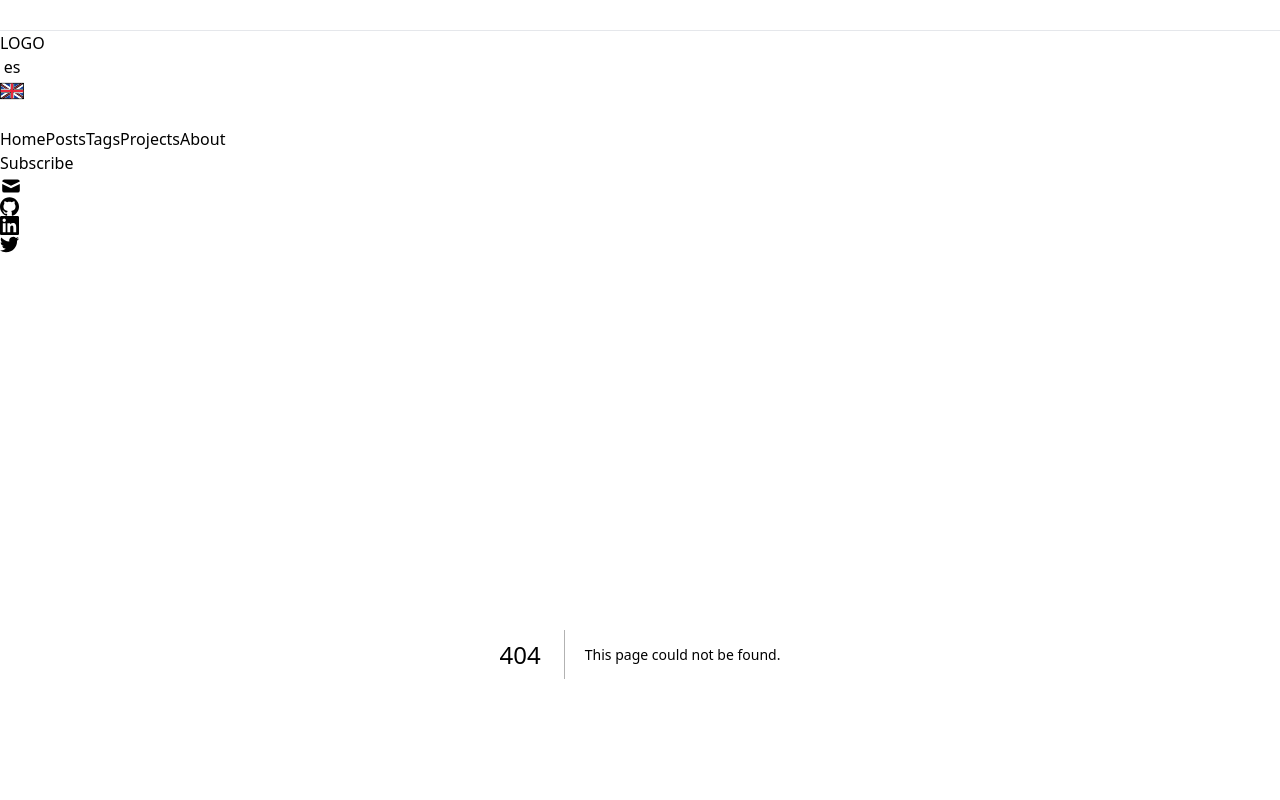
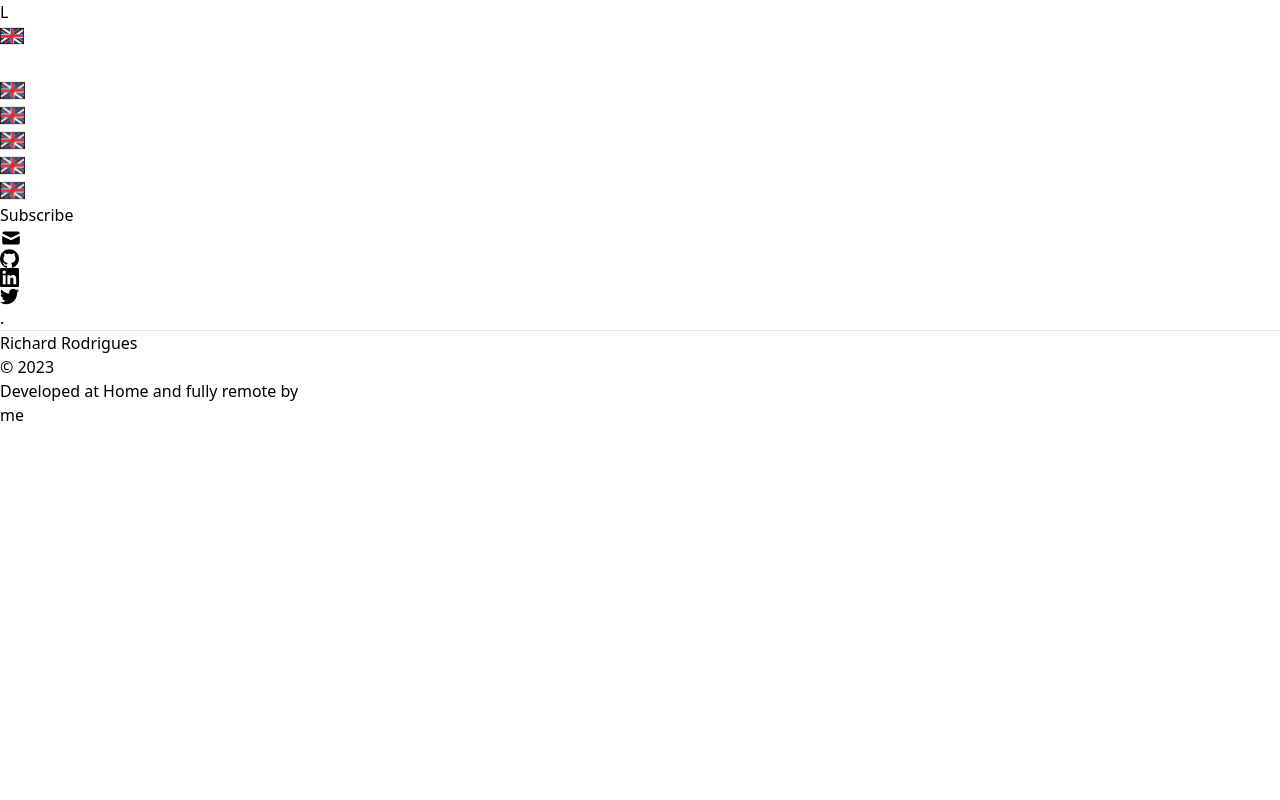
Before and after one commit to rich1n/rich1n.github.io, a Next.js app: page /about in a window 1280 px wide. Before the commit this address had no page. Shown: the top 800 px of the page. Built offline with nearby package versions, Linux system fonts and the light colour scheme.

Commit message:
test about page

```diff
--- /dev/null
+++ b/components/Layout2.js
@@ -0,0 +1,27 @@
+import Head from "next/head"
+import Header from "./layouts/Header"
+import Footer from "./layouts/Footer"
+import Sidebar2 from "./Sidebar2"
+import Spacer from "./layouts/Spacer"
+
+export default function Layout({ children, title = '', description = '', home }) {
+
+    return (
+		<>
+			<Head>
+				<title>{title}</title>
+				<link rel="icon" href="/favicon.ico" />
+			</Head>
+				{/**
+				 * Sidebar + Main Section
+				 */}
+
+                <div className="w-14 sticky">
+                    <Sidebar2 />
+                </div>
+				 	<Spacer />
+					<main className="w-full">{children}</main>
+				<Footer />
+		</>
+	)
+}
--- /dev/null
+++ b/components/Sidebar2.js
@@ -0,0 +1,114 @@
+'use client';
+import { useEffect, useState } from 'react'
+import { useTheme } from 'next-themes'
+import { usePathname } from 'next/navigation';
+import Link from 'next/link';
+import DarkMode from './layouts/DarkMode';
+import NavLinks from "@/data/NavLinks"
+import FooterSidebar from './layouts/FooterSidebar';
+import Image from 'next/image';
+import { useRouter } from 'next/router';
+import English from "@/public/english.png";
+import Spanish from "@/public/spanish.png";
+
+export default function Sidebar2() {
+	const router = useRouter();
+	const { locale } = useRouter()
+	const defaultLang = locale === 'es'
+
+	let pathname = usePathname() || '/';
+		if (pathname.includes('/blog/')) {
+			pathname = '/blog';
+		}
+
+  const onChangeLanguage = (lang) => (e) => {
+    e.preventDefault()
+    router.push(router.asPath, undefined, { locale: lang })
+	}
+
+	const [mounted, setMounted] = useState(false)
+	const { theme, setTheme, resolvedTheme } = useTheme()
+	// When mounted on client, now we can show the UI
+	useEffect(() => setMounted(true), [])
+
+  return (
+    <aside className='hidden sm:block'>
+      <div className="lg:sticky lg:top-20">
+      <div className="text-center mb-2 md:my-8 space-y-10">
+        <Link
+					href="/"
+				>
+					L
+				</Link>
+      </div>
+        <nav className="" >
+          <div className="text-base leading-5">
+            {/**
+             * Spanish English Language Button & Dark Mode Toggle Button
+             */}
+							<div className='flex justify-center'>
+									{ defaultLang ?
+										<button onClick={onChangeLanguage('en')} value='' defaultChecked = { locale === 'es' }>
+												<Image
+													src={English.src}
+													width={24}
+													height={24}
+													alt={ defaultLang ? 'Ícono idioma inglés' : 'English flag icon' }
+													loading="lazy"
+												/>
+										</button>
+										:
+										<button onClick={onChangeLanguage('es')} value='' defaultChecked = { locale === 'es' }>
+												<Image
+													src={Spanish.src}
+													width={24}
+													height={24}
+													alt={ defaultLang ? 'Ícono idioma español' : 'Spanish flag icon' }
+													loading="lazy"                  />
+										</button>
+									}
+							</div>
+
+
+							<button
+								aria-label="Toggle Dark Mode"
+								type="button"
+								className="ml-2 my-4 mr-1 h-8 w-8 rounded p-1 hover:bg-gray-600 duration-700"
+								onClick={() => setTheme(theme === 'dark' || resolvedTheme === 'dark' ? 'light' : 'dark')}
+							>
+								<svg className="text-gray-900 dark:text-gray-100" fill="currentColor" xmlns="https://www.w3.org/2000/svg" viewBox="0 0 20 20">
+									{mounted && (theme === 'dark' || resolvedTheme === 'dark') ? (
+										<path fillRule="evenodd" clipRule="evenodd" d="M10 2a1 1 0 011 1v1a1 1 0 11-2 0V3a1 1 0 011-1zm4 8a4 4 0 11-8 0 4 4 0 018 0zm-.464 4.95l.707.707a1 1 0 001.414-1.414l-.707-.707a1 1 0 00-1.414 1.414zm2.12-10.607a1 1 0 010 1.414l-.706.707a1 1 0 11-1.414-1.414l.707-.707a1 1 0 011.414 0zM17 11a1 1 0 100-2h-1a1 1 0 100 2h1zm-7 4a1 1 0 011 1v1a1 1 0 11-2 0v-1a1 1 0 011-1zM5.05 6.464A1 1 0 106.465 5.05l-.708-.707a1 1 0 00-1.414 1.414l.707.707zm1.414 8.486l-.707.707a1 1 0 01-1.414-1.414l.707-.707a1 1 0 011.414 1.414zM4 11a1 1 0 100-2H3a1 1 0 000 2h1z"/>
+									) : (
+										<path d="M17.293 13.293A8 8 0 016.707 2.707a8.001 8.001 0 1010.586 10.586z" />
+									)}
+								</svg>
+							</button>
+              {/**
+              * Nav Link Bar
+              */}
+            <div className="my-6">
+              {NavLinks.map((link) => (
+                <Link
+
+                  className="flex flex-row font-medium  hover:bg-gray-600 duration-500 text-gray-900 dark:text-gray-100 sm:p-4"
+                  key={link.title}
+                  href={link.href}
+                >
+                  <Image
+										src={English.src}
+										width={25}
+										height={25}
+										alt="logo"
+
+									/>
+                </Link>
+              ))}
+            </div>
+            <FooterSidebar />
+          </div>
+        </nav>
+      </div>
+    </aside>
+  );
+}
--- a/components/layouts/FooterSidebar.js
+++ b/components/layouts/FooterSidebar.js
@@ -2,10 +2,10 @@ import SocialLinksIcons from "./SocialLinksIcons"
 
 export default function FooterBar() {
   return (
-		<div className="mx-auto  mt-16 flex flex-col items-center">
+		<div className="mx-auto mt-16 flex flex-col items-center">
 			<div>
 				<button
-					className="ml-1 mr-1 h-8 rounded p-1 sm:ml-4 hover:bg-gray-600 duration-700"
+					className="ml-1 mr-1 h-8 rounded p-1 sm:ml-4 hover:bg-gray-600 duration-500"
 					type="button"
 					aria-label="Subscribe Button">
 					Subscribe
--- a/components/layouts/LangBar.js
+++ b/components/layouts/LangBar.js
@@ -5,7 +5,7 @@ import Image from "next/image";
 
 export default function LangBar2() {
 	const router = useRouter();
-  const { locale } = useRouter()
+	  const { locale } = useRouter()
 	const defaultLang = locale === 'es'
 
 	const onChangeLanguage = (lang) => (e) => {
@@ -15,7 +15,7 @@ export default function LangBar2() {
 
 	return (
 		<div className="border-none">
-			<div className="p-1 px-3">
+			<div className="p-1">
 				{ defaultLang ?
 					<button onClick={onChangeLanguage('en')} value='' defaultChecked = { locale === 'es' }>
 						<div className="flex gap-2">
--- a/components/layouts/Sidebar.js
+++ b/components/layouts/Sidebar.js
@@ -2,7 +2,7 @@
 import { usePathname } from 'next/navigation';
 import Link from 'next/link';
 import DarkMode from './DarkMode';
-import NavLinks from "@//data/NavLinks"
+import NavLinks from "@/data/NavLinks"
 import FooterSidebar from './FooterSidebar';
 import LangBar from './LangBar';
 
--- a/data/NavLinks.js
+++ b/data/NavLinks.js
@@ -3,7 +3,7 @@ const headerNavLinks = [
   { href: '/', title: 'Posts' },
   { href: '/', title: 'Tags' },
   { href: '/', title: 'Projects' },
-  { href: '/', title: 'About' },
+  { href: '/about', title: 'About' },
 ]
 
 export default headerNavLinks
--- a/pages/_app.js
+++ b/pages/_app.js
@@ -16,9 +16,7 @@ export default function App({ Component, pageProps }) {
         <Head>
           <meta content="width=device-width, initial-scale=1" name="viewport" />
         </Head>
-        <Layout>
           <Component {...pageProps} />
-        </Layout>
       </ThemeProvider>
     </>
   )
--- /dev/null
+++ b/pages/about.js
@@ -0,0 +1,13 @@
+import Layout from "@/components/Layout2"
+
+export default function about() {
+  return (
+    <>
+        <Layout>
+            <div className="border-2">
+                .
+            </div>
+        </Layout>
+    </>
+  )
+}
--- a/pages/index.js
+++ b/pages/index.js
@@ -3,6 +3,7 @@ import siteMetadata from '@/data/siteMetadata'
 import styles from '@/styles/Home.module.css'
 import { useRouter } from "next/router"
 import { PageSEO } from '@/components/SEO'
+import Layout from '@/components/Layout'
 
 const inter = Inter({ subsets: ['latin'] })
 
@@ -13,6 +14,7 @@ export default function Home() {
   return (
     <>
       <PageSEO title={siteMetadata.title} description={siteMetadata.description} />
+      <Layout>
         <main>
           <div className='container mt-12'>
             <h1 className='text-3xl text-center text-red-400'>
@@ -25,6 +27,7 @@ export default function Home() {
             </div>
           </section>
         </main>
+      </Layout>
     </>
   )
 }
```
Lines whose indentation alone changed are shown as unchanged.
